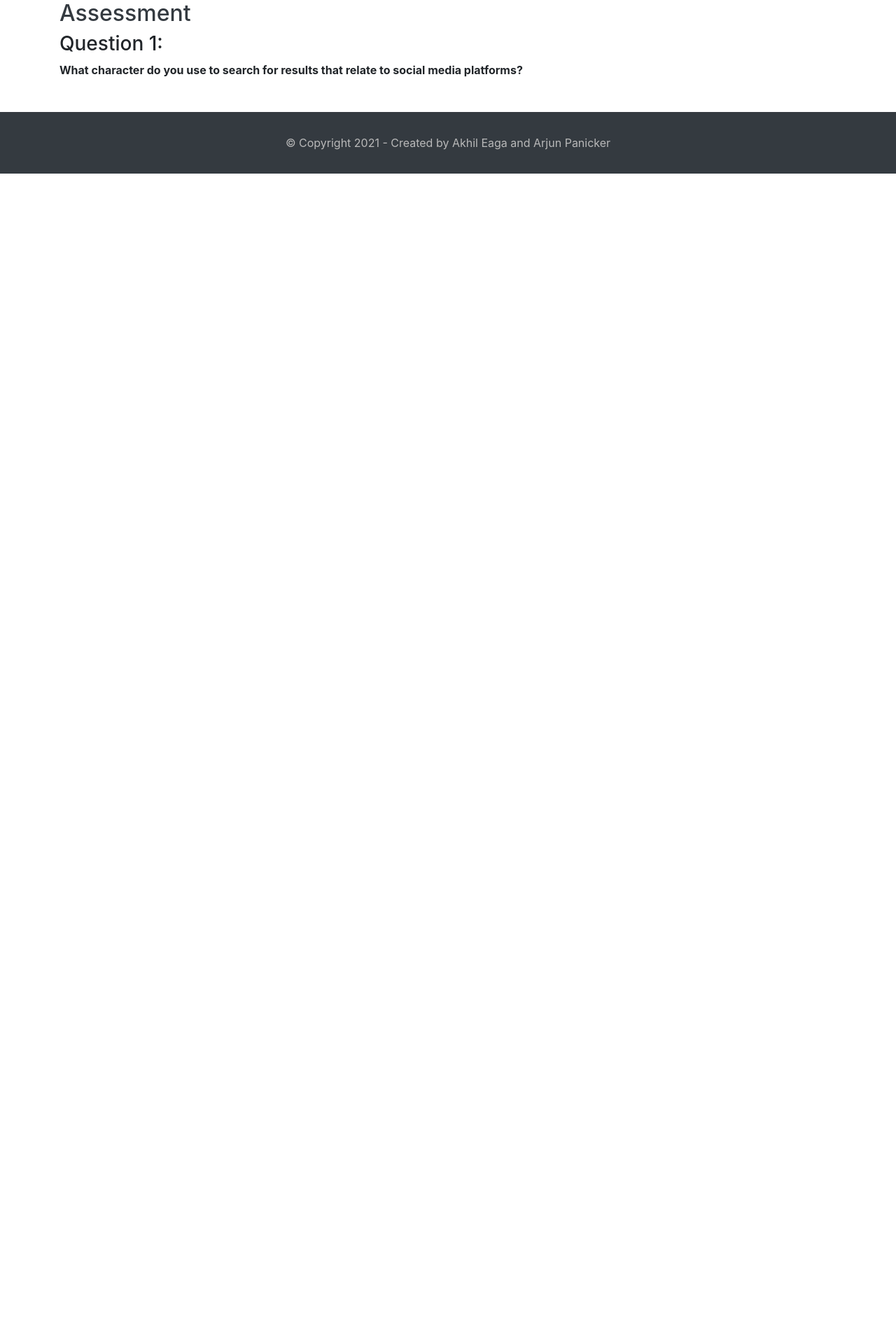
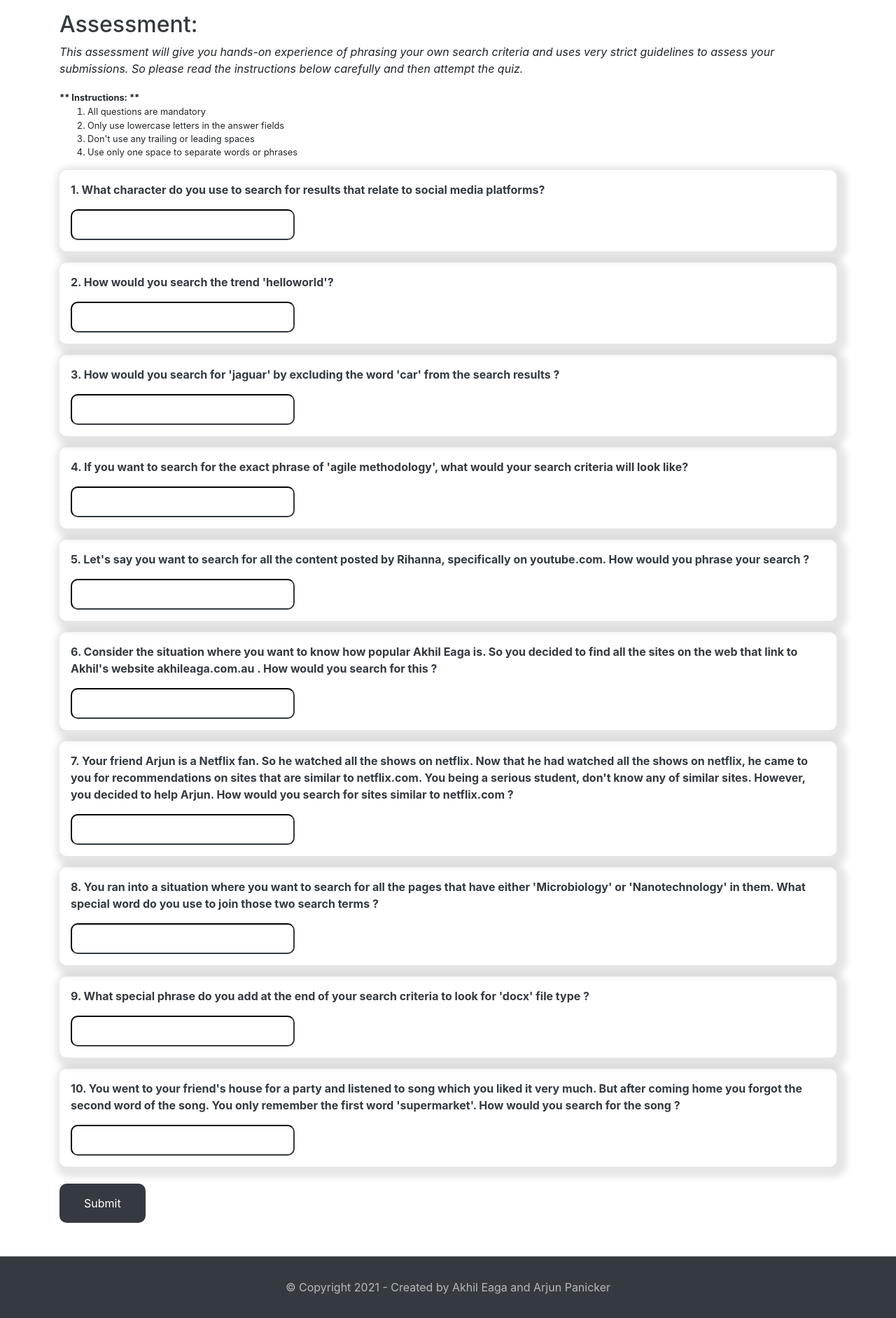
Before and after one commit to Akhil-Eaga/hyper-search-web-application, a Flask app: page /quiz in a window 1280 px wide. Shown: the part 74-1957 px from the top of the page at 70% size. Before the commit the page ends 322 px from the top, so only its background shows below. Run offline with Flask 2, Linux system fonts and the light colour scheme; a user stored in the database is signed in; some libraries are stand-ins or nearby versions.

Commit message:
Added content for quiz page and also styling

```diff
--- a/app.py
+++ b/app.py
@@ -1,7 +1,7 @@
 import os
 from flask import Flask, render_template, redirect, url_for, flash
 from flask_wtf import FlaskForm
-from wtforms import StringField, PasswordField, BooleanField
+from wtforms import StringField, PasswordField, BooleanField, RadioField
 from wtforms.validators import InputRequired, Email, Length
 from flask_sqlalchemy import SQLAlchemy
 from werkzeug.security import generate_password_hash, check_password_hash
@@ -28,11 +28,13 @@ class User(UserMixin, db.Model):
     username = db.Column(db.String(15), unique = True)
     email = db.Column(db.String(50), unique = True)
     password = db.Column(db.String(80))
+    quiz_answers = db.Column(db.String())
 
     def __init__(self, username, email, password):
         self.username = username
         self.email = email
         self.password = password
+        self.quiz_answers = ""
 
 @login_manager.user_loader
 def load_user(user_id):
@@ -51,6 +53,43 @@ class RegisterForm(FlaskForm):
     email = StringField("Email", validators=[InputRequired("Please enter your email address"), Email("Invalid email address"), Length(max=50, message = "Max email address length is 50 characters")])
     username = StringField("Username", validators=[InputRequired(), Length(min=4, max=15, message = "Username should be 4 to 15 characters long")])
     password = PasswordField("Password", validators=[InputRequired(), Length(min=8, max=80, message = "Password should be atleast 8 characters long")])
+
+# quiz question forms to create the form fields and data validation
+class QuizForm(FlaskForm):
+    # question labels
+    question1_label = "1. What character do you use to search for results that relate to social media platforms?"
+    question2_label = "2. How would you search the trend 'helloworld'?"
+    question3_label = "3. How would you search for 'jaguar' by excluding the word 'car' from the search results ?"
+    question4_label = "4. If you want to search for the exact phrase of 'agile methodology', what would your search criteria will look like?"
+    question5_label = "5. Let's say you want to search for all the content posted by Rihanna, specifically on youtube.com. How would you phrase your search ?"
+    question6_label = "6. Consider the situation where you want to know how popular Akhil Eaga is. So you decided to find all the sites on the web that link to Akhil's website akhileaga.com.au . How would you search for this ?"
+    question7_label = "7. Your friend Arjun is a Netflix fan. So he watched all the shows on netflix. Now that he had watched all the shows on netflix, he came to you for recommendations on sites that are similar to netflix.com. You being a serious student, don't know any of similar sites. However, you decided to help Arjun. How would you search for sites similar to netflix.com ?"
+    question8_label = "8. You ran into a situation where you want to search for all the pages that have either 'Microbiology' or 'Nanotechnology' in them. What special word do you use to join those two search terms ?"
+    question9_label = "9. What special phrase do you add at the end of your search criteria to look for 'docx' file type ?"
+    question10_label = "10. You went to your friend's house for a party and listened to song which you liked it very much. But after coming home you forgot the second word of the song. You only remember the first word 'supermarket'. How would you search for the song ?"
+
+
+    # questions
+    question1 = StringField(question1_label, validators=[InputRequired("Please answer this question"), Length(min=1, max=1, message ="Please input only one character for question 1")])
+
+    question2 = StringField(question2_label, validators=[InputRequired("Please answer this question"), Length(min=11, max=11, message ="Please input exactly 11 characters for question 2")])
+
+    question3 = StringField(question3_label, validators=[InputRequired("Please answer this question"), Length(min=11, max=11, message ="Please input exactly 11 characters for question 3")])
+
+    question4 = StringField(question4_label, validators=[InputRequired("Please answer this question"), Length(min=19, max=19, message ="Please input exactly 19 characters for question 4")])
+
+    question5 = StringField(question5_label, validators=[InputRequired("Please answer this question"), Length(min=24, max=24, message ="Please input exactly 24 characters for question 5")])
+
+    question6 = StringField(question6_label, validators=[InputRequired("Please answer this question"), Length(min=21, max=21, message ="Please input exactly 21 characters for question 6")])
+
+    question7 = StringField(question7_label, validators=[InputRequired("Please answer this question"), Length(min=19, max=19, message ="Please input exactly 19 characters for question 7")])
+
+    question8 = StringField(question8_label, validators=[InputRequired("Please answer this question"), Length(min=2, max=2, message ="Please input exactly 2 characters for question 8")])
+
+    question9 = StringField(question9_label, validators=[InputRequired("Please answer this question"), Length(min=13, max=13, message ="Please input exactly 13 characters for question 9")])
+
+    question10 = StringField(question10_label, validators=[InputRequired("Please answer this question"), Length(min=13, max=13, message ="Please input exactly 13 characters for question 10")])
+
 
 # ROUTES
 
@@ -108,14 +147,12 @@ def signup():
             flash(list(form.errors.values())[0][0])
     return render_template("signup.html", page_title="Signup", form=form)
 
-
 # dashboard route - can be accessed only after logging in
 # this view is protected and cannot be accessed without logging in
 @app.route('/dashboard')
 @login_required
 def dashboard():
     return render_template("dashboard.html", page_title = "Dashboard", name = current_user.username.lower().capitalize())
-
 
 # logout route - can be accessed by only logged in users and logs the user out when accessed
 @app.route('/logout')
@@ -131,10 +168,24 @@ def logout():
 def exercises():
     return render_template("exercises.html", page_title = "Exercises", name = current_user.username.lower().capitalize())
 
-@app.route('/quiz')
+@app.route('/quiz', methods=["GET", "POST"])
 @login_required
 def quiz():
-    return render_template("quiz.html", page_title = "Quiz", name = current_user.username.lower().capitalize())
+    form = QuizForm()
+    answer = "Nothing selected"
+    if form.validate_on_submit():
+        # answer = form.question1.data + " " + form.question2.data
+        # flash(answer)
+        # return render_template("quiz.html", form = form, page_title = "Quiz", name = current_user.username.lower().capitalize())
+        # -------------- SEE IF A CONFIRMATION MODAL CAN BE BROUGHT UP IN THIS PAGE -------------------
+        answers = [form.question1.data, form.question2.data, form.question3.data, form.question4.data, form.question5.data, form.question6.data, form.question7.data, form.question8.data, form.question9.data, form.question10.data]
+        # SAVE THE DATA INTO THE DATABASE
+        return redirect(url_for('feedback'))
+    else:
+        if(len(list(form.errors.values())) > 0):
+            flash(list(form.errors.values())[0][0])
+
+    return render_template("quiz.html", form = form, page_title = "Quiz", name = current_user.username.lower().capitalize())
 
 @app.route('/feedback')
 @login_required
@@ -144,6 +195,7 @@ def feedback():
 @app.route('/<page_name>')
 def error(page_name):
     return render_template("error.html", page_title = "Error",  page_name = page_name)
+
 # running the app.py script
 if __name__ == "__main__":
     app.run(debug=True)
--- a/static/css/quizpage.css
+++ b/static/css/quizpage.css
@@ -1,3 +1,57 @@
 h2 {
     color: #343A40;
+    margin-top: 1rem;
 }
+
+.each-question {
+    /* border: 1px solid black; */
+    margin-top: 1rem;
+    padding: 1rem;
+    border-radius: 10px;
+    box-shadow: 5px 5px 10px 10px rgba(0,0,0,0.1);
+}
+
+.each-question label {
+    color: #343A40;
+    font-weight: bold;
+    margin-bottom: 1rem;
+}
+
+.each-question input {
+    border-radius: 10px;
+    border-color: #343A40;
+    font-style: italic;
+    padding: 0.5rem 3rem 0.5rem 1rem;
+    width: fit-content;
+    min-width: 20rem;
+    color: black;
+
+}
+
+.each-question input:focus {
+    border-color: black;
+    outline: none;
+    background-color: #8b9cad;
+    color: white;
+    box-shadow: 5px 5px 10px 10px rgba(0,0,0,0.1);
+}
+
+.quiz-submission-button {
+    color: white;
+    background-color: #343A40;
+    padding: 0.8rem 2rem;
+    border: none;
+    border: 3px solid #343A40;
+    border-radius: 10px;
+
+    transition: color 0.2s, background-color 0.2s;
+}
+
+.quiz-submission-button:hover {
+    color: #343A40;
+    background-color: white;
+}
+
+.quiz-submission-button:focus {
+    outline: none;
+}
--- a/templates/exercises.html
+++ b/templates/exercises.html
@@ -70,7 +70,7 @@
                     <h3>Technique 2:</h3>
                     <strong>Search hashtags</strong>
                     <br>
-                    <p>Want to search for some popular trends? Try adding the "$hastag" in the search.
+                    <p>Want to search for some popular trends? Try adding the "#hastag" in the search.
                     </p>
                     <p>For example, if you want to find the hashtag "throwbackthursday"</p>
                     <br>
--- a/templates/quiz.html
+++ b/templates/quiz.html
@@ -6,16 +6,103 @@
 {% endblock %}
 
 {% block content %}
+
+{% for each_message in get_flashed_messages() %}
+<div class="alert alert-warning alert-dismissible fade show" role="alert">
+    {{ each_message }}
+    <button type="button" class="close" data-dismiss="alert" aria-label="Close">
+        <span aria-hidden="true">&times;</span>
+    </button>
+</div>
+{% endfor %}
+
+
 <div class="container">
-    <h2>Assessment</h2>
-    <!-- --------------------- PUT SOME QUIZ INSTRUCTIONS HERE -------------------- -->
-    <!-- QUIZ QUESTIONS CONTAINER -->
-    <div class="quiz-questions-container">
-        <!-- quiz question 1 -->
-        <div class="quiz-question">
-            <h3>Question 1:</h3>
-            <strong>What character do you use to search for results that relate to social media platforms?</strong>
+    <h2 class="form-signin-heading">Assessment:</h2>
+    <p>
+        <i>This assessment will give you hands-on experience of phrasing your own search criteria and uses very strict
+            guidelines to assess your submissions. So please read the instructions below carefully and then attempt the
+            quiz.</i>
+    </p>
+    <small><strong>** Instructions: **</strong></small>
+    <small>
+        <ol>
+            <li>All questions are mandatory</li>
+            <li>Only use lowercase letters in the answer fields</li>
+            <li>Don't use any trailing or leading spaces</li>
+            <li>Use only one space to separate words or phrases</li>
+        </ol>
+    </small>
+    <form action="/quiz" method="POST" class="form-signin">
+        <!-- Hidden tag to take care of CSRF -->
+        <div>
+            {{ form.hidden_tag() }}
         </div>
-    </div>
+        <!-- Question 1 -->
+        <div class="each-question">
+            {{ form.question1.label }}
+            <br>
+            {{ form.question1 }}
+        </div>
+        <!-- Question 2 -->
+        <div class="each-question">
+            {{ form.question2.label }}
+            <br>
+            {{ form.question2 }}
+        </div>
+        <!-- Question 3 -->
+        <div class="each-question">
+            {{ form.question3.label }}
+            <br>
+            {{ form.question3 }}
+        </div>
+        <!-- Question 4 -->
+        <div class="each-question">
+            {{ form.question4.label }}
+            <br>
+            {{ form.question4 }}
+        </div>
+        <!-- Question 5 -->
+        <div class="each-question">
+            {{ form.question5.label }}
+            <br>
+            {{ form.question5 }}
+        </div>
+        <!-- Question 6 -->
+        <div class="each-question">
+            {{ form.question6.label }}
+            <br>
+            {{ form.question6 }}
+        </div>
+        <!-- Question 7 -->
+        <div class="each-question">
+            {{ form.question7.label }}
+            <br>
+            {{ form.question7 }}
+        </div>
+        <!-- Question 8 -->
+        <div class="each-question">
+            {{ form.question8.label }}
+            <br>
+            {{ form.question8 }}
+        </div>
+        <!-- Question 9 -->
+        <div class="each-question">
+            {{ form.question9.label }}
+            <br>
+            {{ form.question9 }}
+        </div>
+        <!-- Question 10 -->
+        <div class="each-question">
+            {{ form.question10.label }}
+            <br>
+            {{ form.question10 }}
+        </div>
+        <!-- Submit Buttom -->
+        <br>
+        <div>
+            <button class="quiz-submission-button" type="submit" class="btn btn-lg btn-primary">Submit</button>
+        </div>
+    </form>
 </div>
 {% endblock %}
```
